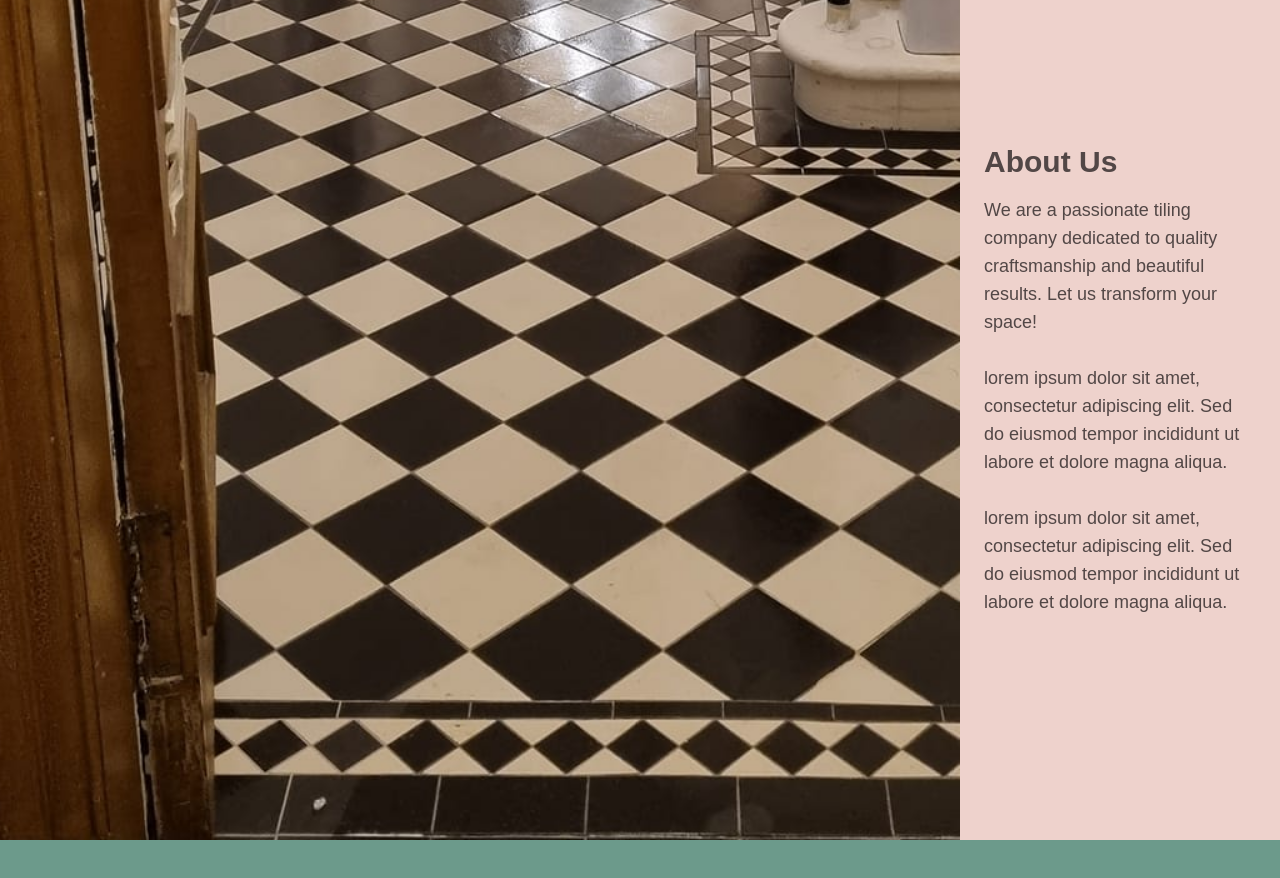
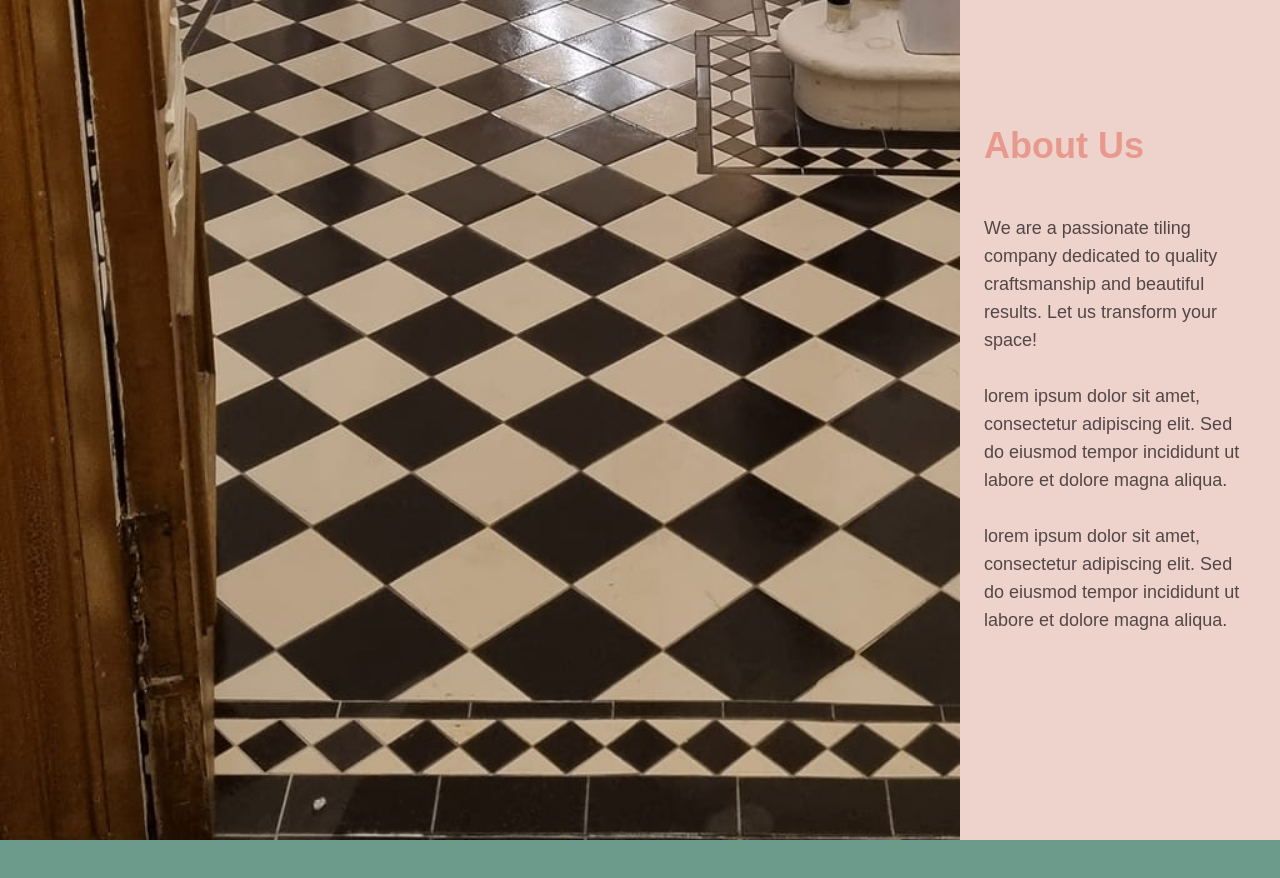
Before and after one commit to lpscrim/no-grout, a Next.js app: page / in a window 1280 px wide. Shown: the part 880-1758 px from the top of the page. Built offline with nearby package versions, Linux system fonts and the light colour scheme.

Commit message:
Update About component heading size and margin for improved readability

```diff
--- a/components/Home/About.tsx
+++ b/components/Home/About.tsx
@@ -17,7 +17,7 @@ export default function About() {
       <div>
         <AnimatedOnView animationClass="slide-in-right">
           <div className="relative min-h-[115vh] z-10 bg-accent p-6 w-[50vw] sm:w-[40vw] lg:w-[35vw] xl:w-[25vw] flex flex-col justify-center text-left">
-            <h2 className="text-3xl font-bold mb-4 text-foreground">
+            <h2 className="text-4xl font-bold mb-12 text-secondary">
               About Us
             </h2>
             <p className="text-lg text-foreground">
```
